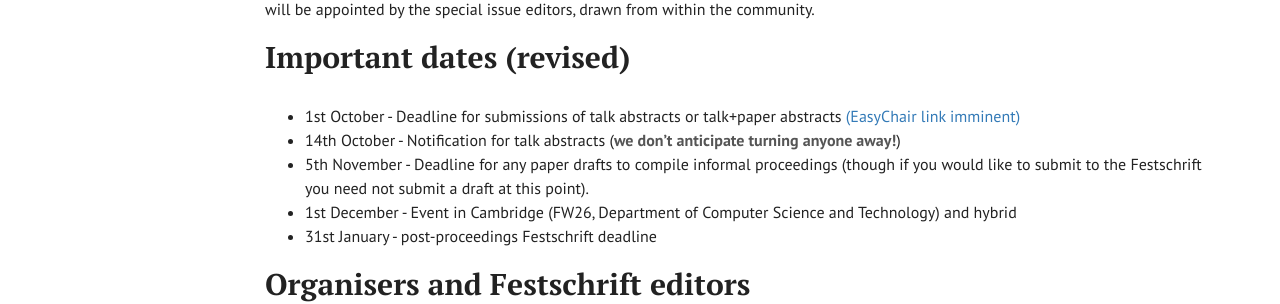
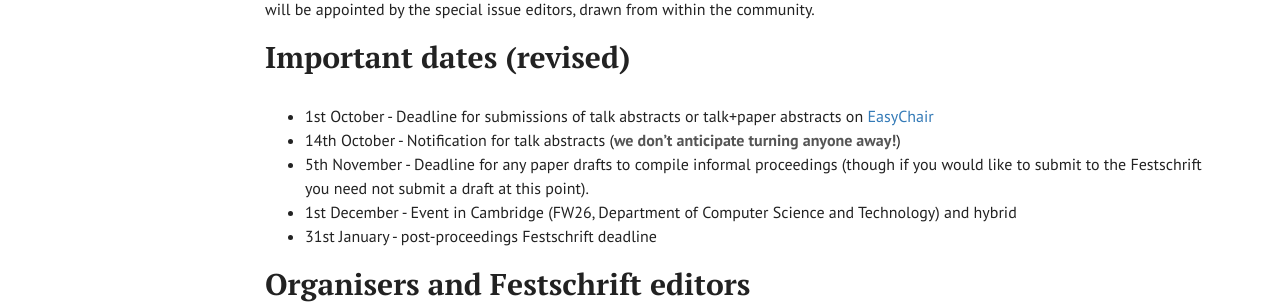
Before and after one commit to dorchard/dorchard.github.io, a Jekyll site: the page built from mycroftfest.md, in a window 1280 px wide. Shown: the part 1011-1315 px from the top of the page. Built offline with Jekyll 4.4.1, drawn with Linux system fonts in a browser that asks for light colours.

Commit message:
Update mycroftfest.md

```diff
--- a/mycroftfest.md
+++ b/mycroftfest.md
@@ -33,7 +33,7 @@ We intend to publish the festschrift (publishers to be confirmed). The submissio
 
 ## Important dates (revised)
 
-* 1st October - Deadline for submissions of talk abstracts or talk+paper abstracts [(EasyChair link imminent)]()
+* 1st October - Deadline for submissions of talk abstracts or talk+paper abstracts on [EasyChair](https://easychair.org/conferences/?conf=mycroftfest23)
 * 14th October - Notification for talk abstracts (__we don't anticipate turning anyone away!__)
 * 5th November - Deadline for any paper drafts to compile informal proceedings (though if you would like to submit to the Festschrift you need not submit a draft at this point).
 * 1st December - Event in Cambridge (FW26, Department of Computer Science and Technology) and hybrid
```
